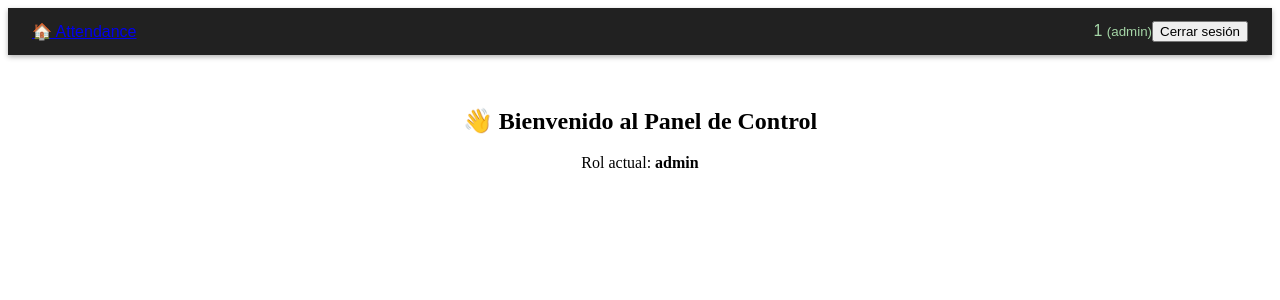
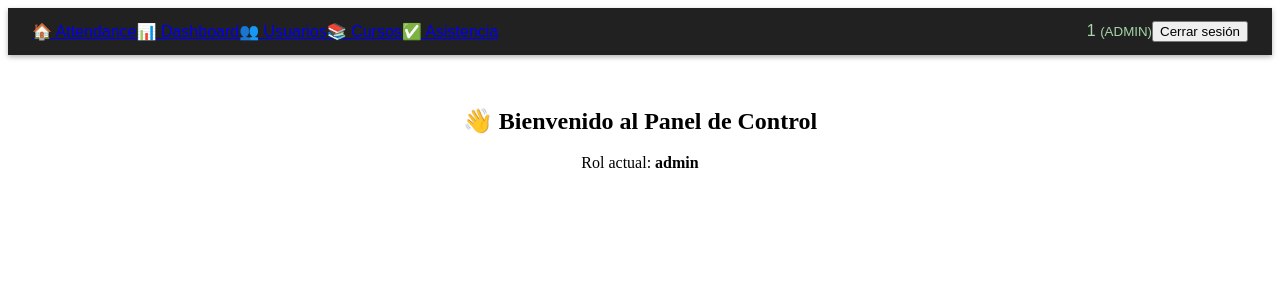
Before and after one commit to furiac3lta/attendance_front, an Angular app: page /dashboard in a window 1280 px wide. Shown: the top 300 px of the page. Built offline with nearby package versions, Linux system fonts and the light colour scheme; sample sign-in values are in the browser's storage.

Commit message:
fix user add 4

```diff
--- a/src/app/shared/components/navbar/navbar.component.html
+++ b/src/app/shared/components/navbar/navbar.component.html
@@ -1,12 +1,20 @@
 <nav class="navbar">
+
   <div class="navbar-left">
     <a routerLink="/" class="logo">🏠 Attendance</a>
 
     <ng-container *ngIf="isLoggedIn">
+
       <a *ngIf="canSee('dashboard')" routerLink="/dashboard" routerLinkActive="active">📊 Dashboard</a>
+
       <a *ngIf="canSee('organizations')" routerLink="/organizations" routerLinkActive="active">🏢 Organizaciones</a>
+
       <a *ngIf="canSee('users')" routerLink="/users" routerLinkActive="active">👥 Usuarios</a>
+
       <a *ngIf="canSee('courses')" routerLink="/courses" routerLinkActive="active">📚 Cursos</a>
+
+      <a *ngIf="canSee('attendance')" routerLink="/attendance" routerLinkActive="active">✅ Asistencia</a>
+
     </ng-container>
   </div>
 
@@ -16,4 +24,5 @@
     </span>
     <button (click)="logout()" class="btn-logout">Cerrar sesión</button>
   </div>
+
 </nav>
--- a/src/app/shared/components/navbar/navbar.component.ts
+++ b/src/app/shared/components/navbar/navbar.component.ts
@@ -7,7 +7,6 @@ import { AuthService } from '../../../core/services/auth.service';
 
 interface DecodedToken {
   sub: string;
-  role?: string;
   exp?: number;
 }
 
@@ -22,13 +21,22 @@ export class NavbarComponent implements OnInit, OnDestroy {
   isLoggedIn = false;
   userName: string | null = null;
   userRole: string | null = null;
-  private sub!: Subscription;
 
-  constructor(private authService: AuthService, private router: Router) {}
+  private subRole!: Subscription;
+  private subLogin!: Subscription;
+
+  constructor(private auth: AuthService, private router: Router) {}
 
   ngOnInit(): void {
-    this.sub = this.authService.loginStatus$.subscribe((logged) => {
+    // ✅ Se actualiza cuando cambia el login
+    this.subLogin = this.auth.loginStatus$.subscribe(logged => {
       this.isLoggedIn = logged;
+      this.loadUserInfo();
+    });
+
+    // ✅ Se actualiza cuando cambia el rol (login o logout)
+    this.subRole = this.auth.role$.subscribe(role => {
+      this.userRole = role;
       this.loadUserInfo();
     });
 
@@ -36,39 +44,45 @@ export class NavbarComponent implements OnInit, OnDestroy {
   }
 
   loadUserInfo(): void {
-    const token = sessionStorage.getItem('token');
-    const role = sessionStorage.getItem('role');
+    this.userRole = this.auth.getRole() || null;
+    const user = this.auth.getUser();
 
+    if (user?.fullName) {
+      this.userName = user.fullName.split(' ')[0]; // solo nombre
+      return;
+    }
+
+    const token = this.auth.getToken();
     if (token) {
       try {
         const decoded = jwtDecode<DecodedToken>(token);
         this.userName = decoded.sub?.split('@')[0] ?? 'Usuario';
-        this.userRole = role ?? 'USER';
-      } catch (e) {
-        console.warn('⚠️ Token inválido o no decodificable', e);
-      }
+      } catch {}
     }
   }
 
   canSee(link: string): boolean {
     switch (this.userRole) {
       case 'SUPER_ADMIN':
-        return ['dashboard', 'organizations', 'users', 'courses'].includes(link);
+        return ['dashboard', 'organizations', 'users', 'courses', 'attendance'].includes(link);
       case 'ADMIN':
-        return ['dashboard', 'users', 'courses'].includes(link);
+        return ['dashboard', 'users', 'courses', 'attendance'].includes(link);
       case 'INSTRUCTOR':
         return ['dashboard', 'courses', 'attendance'].includes(link);
+      case 'USER':
+        return ['courses', 'attendance'].includes(link);
       default:
         return false;
     }
   }
 
   logout(): void {
-    this.authService.logout();
+    this.auth.logout();
     this.router.navigate(['/login']);
   }
 
   ngOnDestroy(): void {
-    this.sub?.unsubscribe();
+    this.subRole?.unsubscribe();
+    this.subLogin?.unsubscribe();
   }
 }
```
